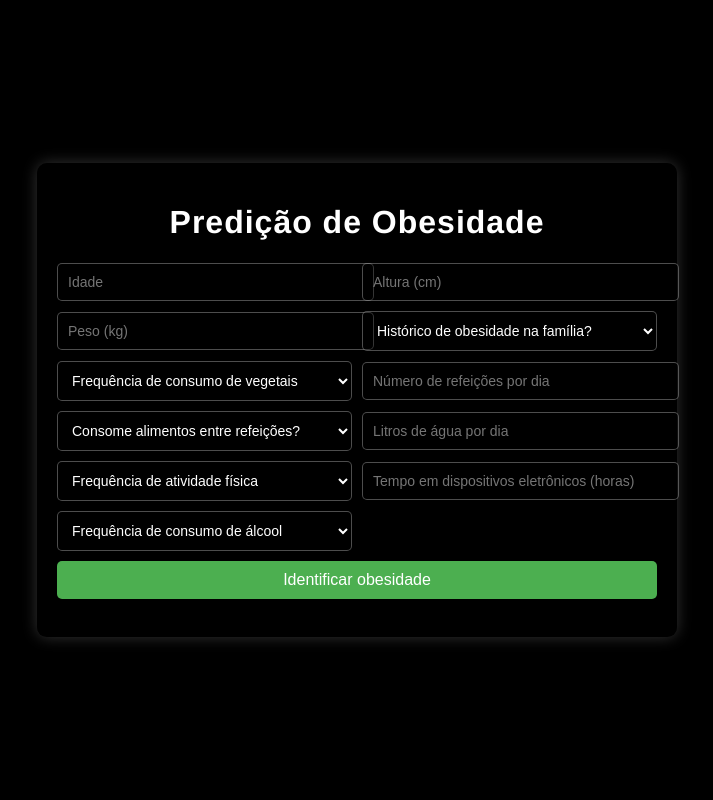
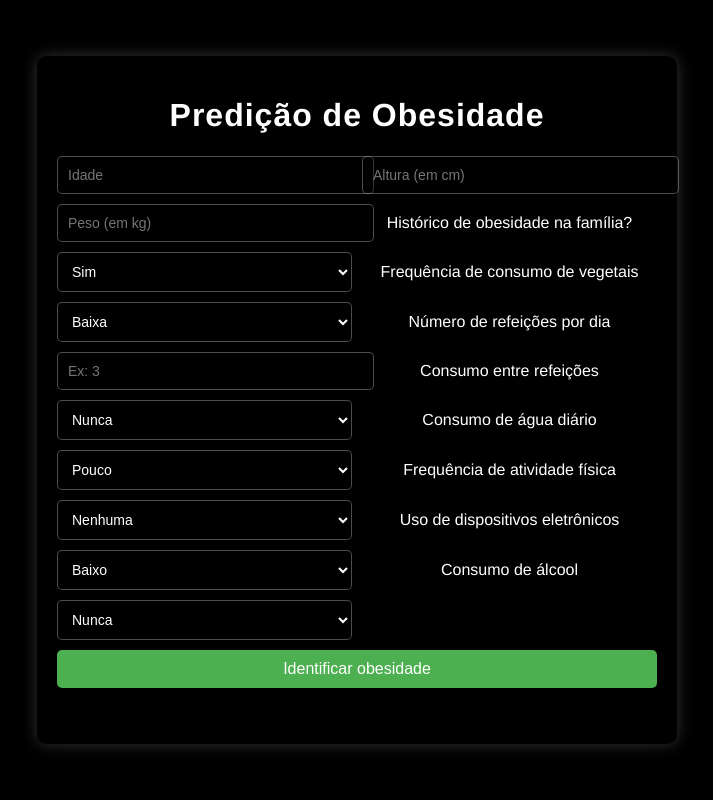
Before and after one commit to LuizHenriqueSilverio/Inteligencia-Artificial-I, a Flask app: page / in a window 1280 px wide. Shown: the whole page, without its empty margins (283-996 px from the left). Run offline with Flask 3, Linux system fonts and the light colour scheme; parts of the project's set-up code (start-up, migrations or seed data) failed here and were passed over.

Commit message:
CSS e app.py atualizados

```diff
--- a/ProjetoML/templates/index.html
+++ b/ProjetoML/templates/index.html
@@ -15,57 +15,69 @@
  <div class="login">
 	<h1>Predição de Obesidade</h1>
 
-    <form action="{{ url_for('predict') }}" method="post">
-      <input type="text" name="age" placeholder="Idade" required>
-      <input type="text" name="height" placeholder="Altura (cm)" required>
-      <input type="text" name="weight" placeholder="Peso (kg)" required>
+    <form action="{{ url_for('predict')}}" method="post">
+      <input type="text" name="age" placeholder="Idade" required="required" />
+      <input type="text" name="height" placeholder="Altura (em cm)" required="required" />
+      <input type="text" name="weight" placeholder="Peso (em kg)" required="required" />
 
-      <select name="family_history" required>
-        <option value="" disabled selected>Histórico de obesidade na família?</option>
-        <option value="1">Sim</option>
-        <option value="0">Não</option>
+      <label for="family_history">Histórico de obesidade na família?</label>
+      <select name="family_history">
+        <option value="yes">Sim</option>
+        <option value="no">Não</option>
       </select>
 
-      <select name="fcvc" required>
-        <option value="" disabled selected>Frequência de consumo de vegetais</option>
+      <label for="fcvc">Frequência de consumo de vegetais</label>
+      <select name="fcvc">
         <option value="1">Baixa</option>
         <option value="2">Média</option>
         <option value="3">Alta</option>
       </select>
 
-      <input type="text" name="ncp" placeholder="Número de refeições por dia" required>
+      <label for="ncp">Número de refeições por dia</label>
+      <input type="text" name="ncp" placeholder="Ex: 3" required="required" />
 
-      <select name="caec" required>
-        <option value="" disabled selected>Consome alimentos entre refeições?</option>
-        <option value="1">Nunca</option>
-        <option value="2">Às vezes</option>
-        <option value="3">Frequentemente</option>
+      <label for="caec">Consumo entre refeições</label>
+      <select name="caec">
+        <option value="0">Nunca</option>
+        <option value="1">Às vezes</option>
+        <option value="2">Frequentemente</option>
       </select>
 
-      <input type="text" name="ch2o" placeholder="Litros de água por dia" required>
-
-      <select name="faf" required>
-        <option value="" disabled selected>Frequência de atividade física</option>
-        <option value="1">Nenhuma</option>
-        <option value="2">Baixa</option>
-        <option value="3">Média</option>
-        <option value="4">Alta</option>
+      <label for="ch2o">Consumo de água diário</label>
+      <select name="ch2o">
+        <option value="1">Pouco</option>
+        <option value="2">Moderado</option>
+        <option value="3">Alto</option>
       </select>
 
-      <input type="text" name="tue" placeholder="Tempo em dispositivos eletrônicos (horas)" required>
-
-      <select name="calc" required>
-        <option value="" disabled selected>Frequência de consumo de álcool</option>
-        <option value="1">Nunca</option>
-        <option value="2">Às vezes</option>
-        <option value="3">Frequentemente</option>
+      <label for="faf">Frequência de atividade física</label>
+      <select name="faf">
+        <option value="0">Nenhuma</option>
+        <option value="1">Baixa</option>
+        <option value="2">Média</option>
+        <option value="3">Alta</option>
       </select>
 
-      <button type="submit">Identificar obesidade</button>
+      <label for="tue">Uso de dispositivos eletrônicos</label>
+      <select name="tue">
+        <option value="1">Baixo</option>
+        <option value="2">Médio</option>
+        <option value="3">Alto</option>
+      </select>
+
+      <label for="calc">Consumo de álcool</label>
+      <select name="calc">
+        <option value="0">Nunca</option>
+        <option value="1">Às vezes</option>
+        <option value="2">Frequentemente</option>
+      </select>
+
+      <button type="submit" class="btn btn-primary btn-block btn-large">Identificar obesidade</button>
     </form>
 
-    <br>
+    <br><br>
     {{ prediction_text }}
+
  </div>
 
 
```
